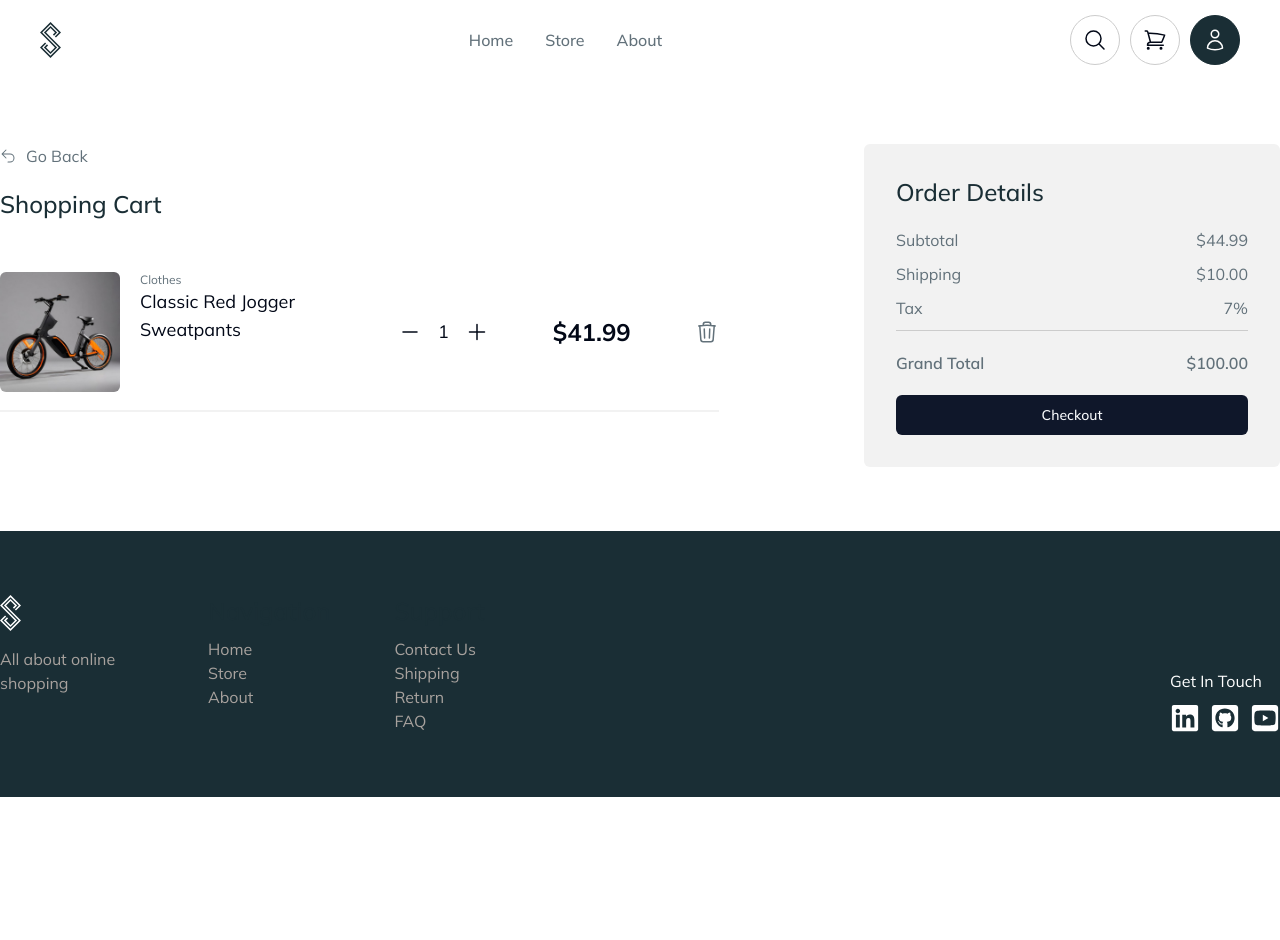
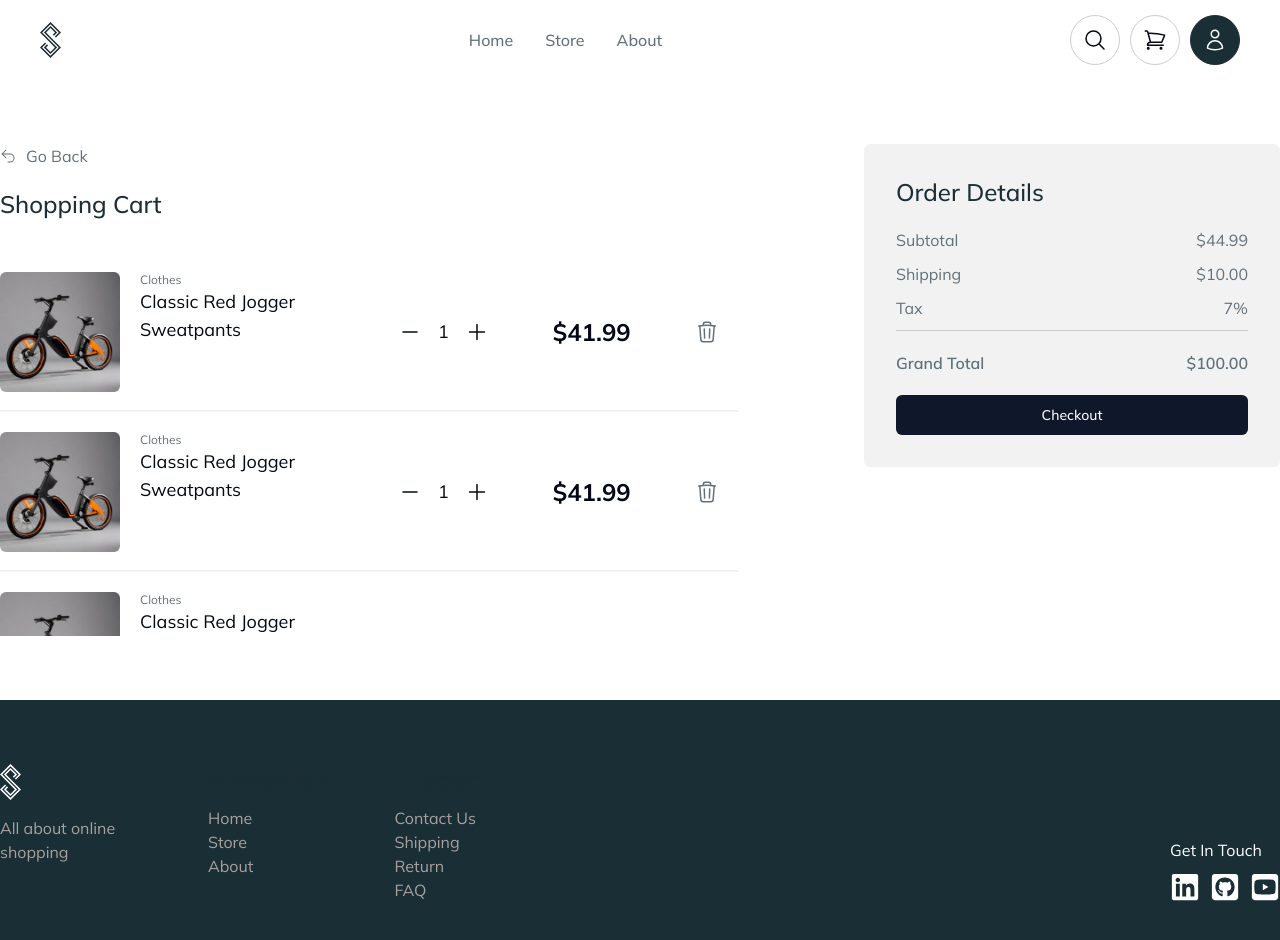
Before and after one commit to andrijaweb/ecommerce-app, a React (Vite) app: page /cart in a window 1280 px wide. Shown: the top 940 px of the page. Before the commit the page ends 800 px from the top, so only its background shows below. Built offline with nearby package versions, Linux system fonts and the light colour scheme; no server answers.

Commit message:
Fixed height bug for cartoverview component, added fixed height to cart items container

```diff
--- a/src/features/cart/Cart.tsx
+++ b/src/features/cart/Cart.tsx
@@ -21,7 +21,13 @@ const Cart = () => {
 
         <h2 className="heading-tertiary mt-5 mb-8">Shopping Cart</h2>
 
-        <ul>
+        <ul className="max-h-96 overflow-scroll">
+          <CartItem />
+          <CartItem />
+          <CartItem />
+          <CartItem />
+          <CartItem />
+          <CartItem />
           <CartItem />
         </ul>
       </div>
--- a/src/features/cart/CartItem.tsx
+++ b/src/features/cart/CartItem.tsx
@@ -2,7 +2,7 @@ import { HiMinus, HiOutlineTrash, HiPlus } from "react-icons/hi2";
 
 const CartItem = () => {
   return (
-    <li className="flex gap-16 items-center py-5 relative after:absolute after:bottom-0 after:left-0 after:h-[2px] after:w-full after:bg-lightGray">
+    <li className="flex gap-16 items-center py-5 relative after:absolute after:bottom-0 after:left-0 after:h-[2px] after:w-full after:bg-lightGray pr-5">
       <div className="flex gap-5">
         <div className="max-w-[7.5rem] rounded-md overflow-hidden">
           <img className="w-full h-full" src="bike.jpg" alt="electric bike" />
--- a/src/features/cart/CartOverview.tsx
+++ b/src/features/cart/CartOverview.tsx
@@ -2,7 +2,7 @@ import { Button } from "@/components/ui/button";
 
 const CartOverview = () => {
   return (
-    <div className="bg-lightGray p-8 rounded-md max-w-[26rem] w-full">
+    <div className="bg-lightGray p-8 rounded-md max-w-[26rem] w-full self-start">
       <h3 className="heading-tertiary">Order Details</h3>
       <ul className="space-y-2.5 my-5">
         <li className="text-textGray flex items-center justify-between">
```
